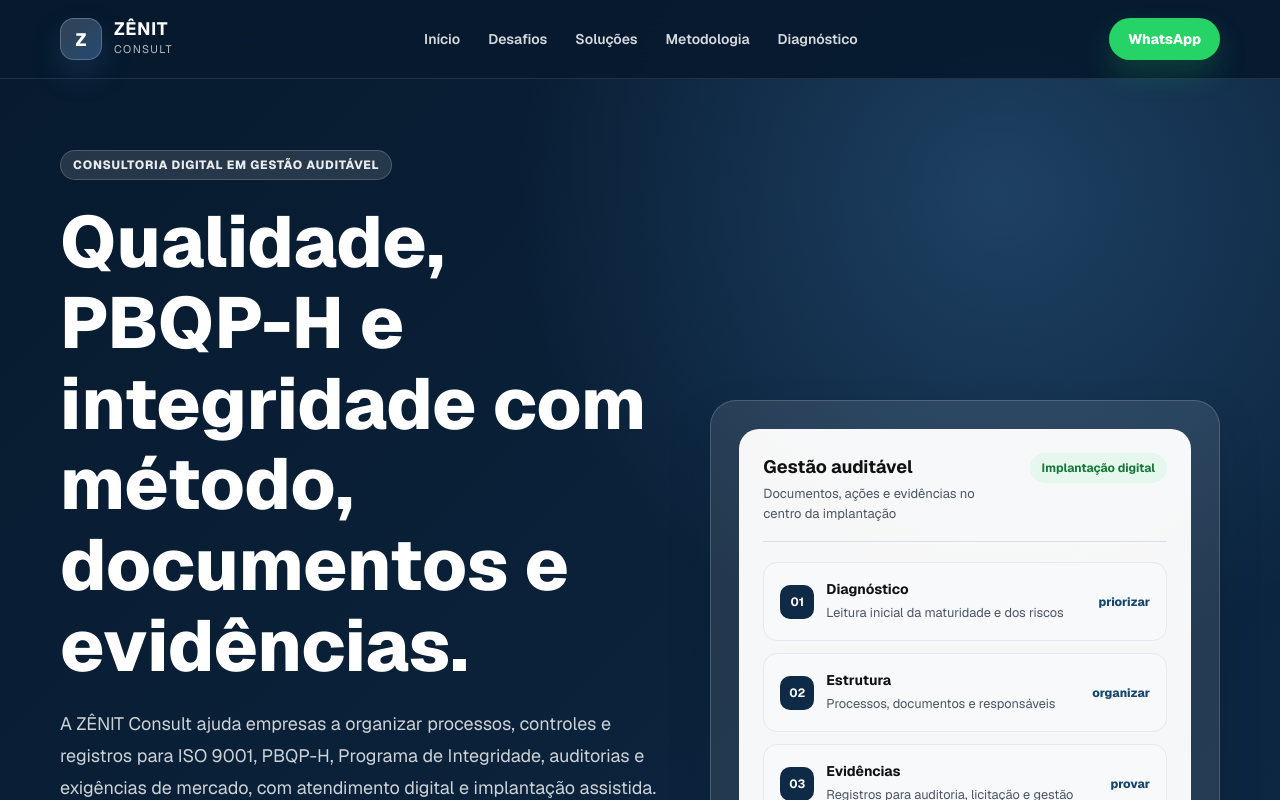
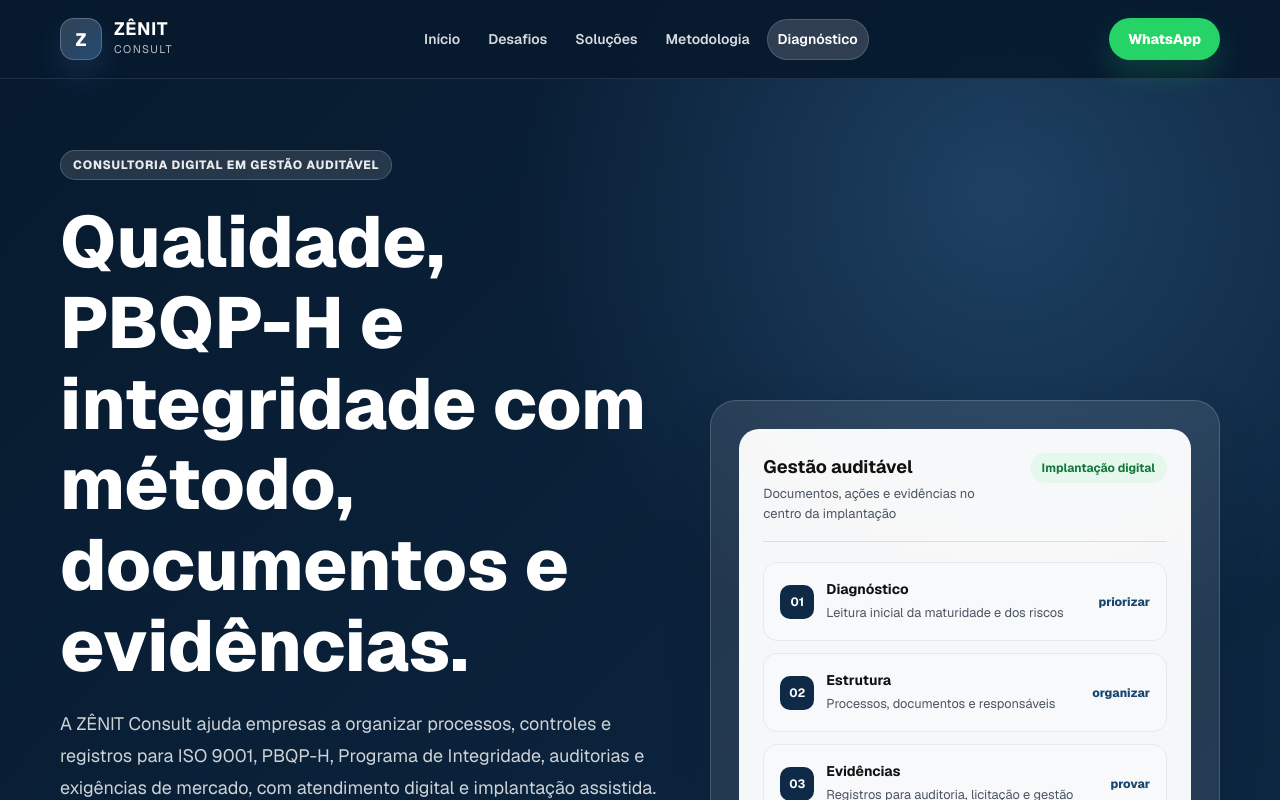
Before and after one commit to mateusb12/zenit, a Next.js app: page / in a window 1280 px wide. Shown: the top 800 px of the page. Built offline with nearby package versions, Linux system fonts and the light colour scheme.

Commit message:
feat(header): Implement dynamic navigation component for improved user experience

```diff
--- a/components/site/Header.tsx
+++ b/components/site/Header.tsx
@@ -1,5 +1,6 @@
 import { ButtonLink } from "@/components/site/ButtonLink";
-import { navItems, whatsappHref } from "@/data/landing";
+import { HeaderNav } from "@/components/site/HeaderNav";
+import { whatsappHref } from "@/data/landing";
 
 export function Header() {
   return (
@@ -13,13 +14,7 @@ export function Header() {
           </span>
         </a>
 
-        <nav className="zenit-nav" aria-label="Navegação principal">
-          {navItems.map((item) => (
-            <a key={item.href} href={item.href}>
-              {item.label}
-            </a>
-          ))}
-        </nav>
+        <HeaderNav />
 
         <ButtonLink
           href={whatsappHref}
--- /dev/null
+++ b/components/site/HeaderNav.tsx
@@ -0,0 +1,82 @@
+"use client";
+
+import { useEffect, useMemo, useState } from "react";
+import { navItems } from "@/data/landing";
+
+export function HeaderNav() {
+  const sectionIds = useMemo(
+    () => navItems.map((item) => item.href.replace("#", "")).filter(Boolean),
+    [],
+  );
+
+  const [activeHref, setActiveHref] = useState(navItems[0]?.href ?? "#inicio");
+
+  useEffect(() => {
+    let animationFrameId = 0;
+
+    const updateActiveSection = () => {
+      const activationLine = window.scrollY + window.innerHeight * 0.35;
+
+      let nextActiveHref = navItems[0]?.href ?? "#inicio";
+
+      for (const id of sectionIds) {
+        const section = document.getElementById(id);
+
+        if (!section) {
+          continue;
+        }
+
+        const sectionTop = section.offsetTop;
+
+        if (sectionTop <= activationLine) {
+          nextActiveHref = `#${id}`;
+        }
+      }
+
+      const isNearBottom =
+        window.innerHeight + window.scrollY >= document.documentElement.scrollHeight - 8;
+
+      if (isNearBottom && navItems.length > 0) {
+        nextActiveHref = navItems[navItems.length - 1].href;
+      }
+
+      setActiveHref(nextActiveHref);
+    };
+
+    const requestUpdate = () => {
+      window.cancelAnimationFrame(animationFrameId);
+      animationFrameId = window.requestAnimationFrame(updateActiveSection);
+    };
+
+    updateActiveSection();
+
+    window.addEventListener("scroll", requestUpdate, { passive: true });
+    window.addEventListener("resize", requestUpdate);
+
+    return () => {
+      window.cancelAnimationFrame(animationFrameId);
+      window.removeEventListener("scroll", requestUpdate);
+      window.removeEventListener("resize", requestUpdate);
+    };
+  }, [sectionIds]);
+
+  return (
+    <nav className="zenit-nav" aria-label="Navegação principal">
+      {navItems.map((item) => {
+        const isActive = activeHref === item.href;
+
+        return (
+          <a
+            key={item.href}
+            href={item.href}
+            className={isActive ? "zenit-nav__link--active" : undefined}
+            aria-current={isActive ? "location" : undefined}
+            onClick={() => setActiveHref(item.href)}
+          >
+            {item.label}
+          </a>
+        );
+      })}
+    </nav>
+  );
+}
--- a/styles/zenit.css
+++ b/styles/zenit.css
@@ -933,3 +933,10 @@
     width: 100%;
   }
 }
+
+.zenit-nav a.zenit-nav__link--active,
+.zenit-nav a[aria-current="location"] {
+  background: rgba(255, 255, 255, 0.16);
+  color: var(--zenit-white);
+  box-shadow: inset 0 0 0 1px rgba(255, 255, 255, 0.16);
+}
```
